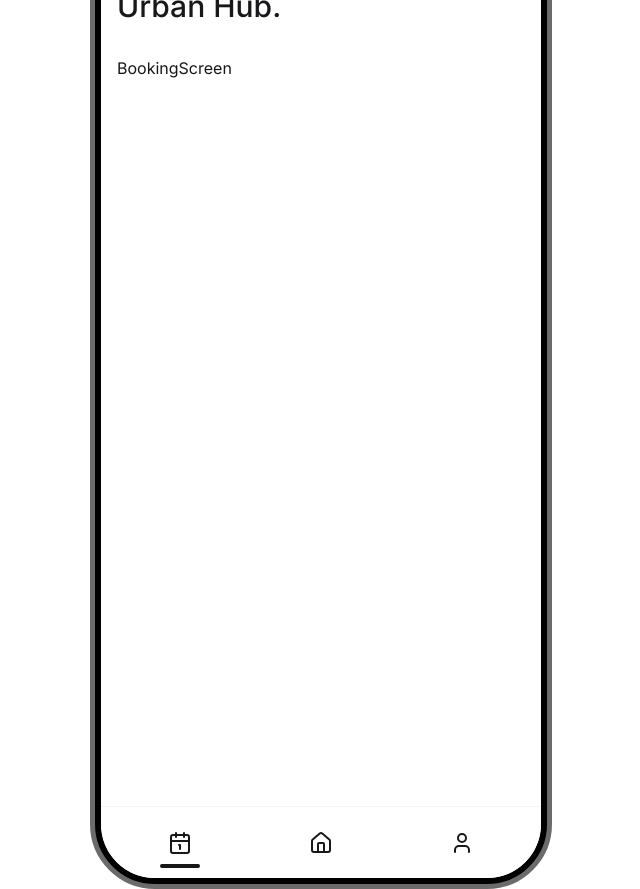
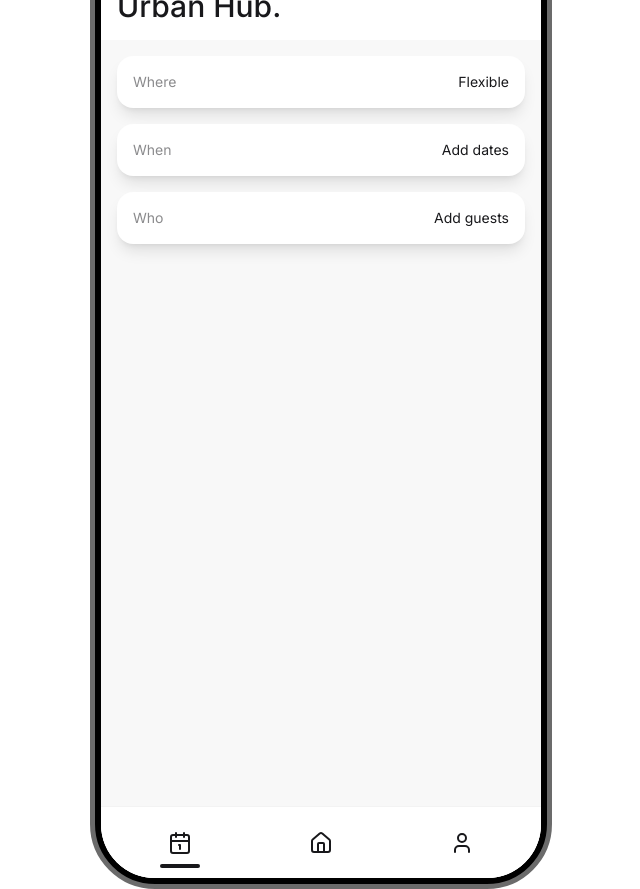
Before and after one commit to hub-world/app-prototype, a React (Vite) app: page /booking in a window 1280 px wide. Shown: the whole page, without its empty margins (319-959 px from the left). Built offline with nearby package versions, Linux system fonts and the light colour scheme.

Commit message:
basic booking screen

```diff
--- a/src/App.tsx
+++ b/src/App.tsx
@@ -1,7 +1,7 @@
 import classNames from "classnames";
 import { AnimatePresence, motion } from "framer-motion";
 import { useEffect, useState } from "react";
-import { Route, Routes, useLocation } from "react-router";
+import { Navigate, Route, Routes, useLocation } from "react-router";
 
 import { PhoneFrame } from "./components/PhoneFrame";
 import { Screen } from "./components/Screen";
@@ -30,6 +30,7 @@ function App() {
           <AnimatePresence>
             <motion.div
               key={location.pathname}
+              className="h-full"
               initial={{ x: 375 }}
               animate={{ x: 0 }}
               exit={{ x: -375 }}
@@ -40,7 +41,7 @@ function App() {
               style={{ position: "absolute", width: "100%" }}
             >
               <Routes location={location}>
-                <Route path="/" element={<HomeScreen />} />
+                <Route path="/" element={<Navigate to="/home" replace />} />
                 <Route path="/home" element={<HomeScreen />} />
                 <Route path="/booking" element={<BookingScreen />} />
                 <Route path="/profile" element={<ProfileScreen />} />
--- a/src/components/Screen.tsx
+++ b/src/components/Screen.tsx
@@ -29,7 +29,9 @@ export function Screen({
       <div className="flex-1 overflow-auto">
         {withLogo && (
           <div className="m-4">
-            <Logo />
+            <NavLink to="/home">
+              <Logo />
+            </NavLink>
           </div>
         )}
 
--- a/src/screens/BookingScreen.tsx
+++ b/src/screens/BookingScreen.tsx
@@ -1,3 +1,20 @@
 export function BookingScreen() {
-  return <div className="m-4">BookingScreen</div>;
+  return (
+    <div className="p-4 bg-base-200 h-full flex flex-col gap-4">
+      <div className="p-4 bg-base-100 rounded-2xl shadow-lg flex justify-between">
+        <div className="text-sm text-base-content/50">Where</div>
+        <div className="text-sm">Flexible</div>
+      </div>
+
+      <div className="p-4 bg-base-100 rounded-2xl shadow-lg flex justify-between">
+        <div className="text-sm text-base-content/50">When</div>
+        <div className="text-sm">Add dates</div>
+      </div>
+
+      <div className="p-4 bg-base-100 rounded-2xl shadow-lg flex justify-between">
+        <div className="text-sm text-base-content/50">Who</div>
+        <div className="text-sm">Add guests</div>
+      </div>
+    </div>
+  );
 }
--- a/vite.config.ts
+++ b/vite.config.ts
@@ -1,8 +1,13 @@
+import tailwindcss from "@tailwindcss/vite";
+import react from "@vitejs/plugin-react";
 import { defineConfig } from "vite";
-import react from "@vitejs/plugin-react";
-import tailwindcss from "@tailwindcss/vite";
 
 // https://vite.dev/config/
 export default defineConfig({
   plugins: [react(), tailwindcss()],
+  resolve: {
+    alias: {
+      "~": "/src",
+    },
+  },
 });
```
Also changed, not shown: tsconfig.app.json (+16 -5 lines).
